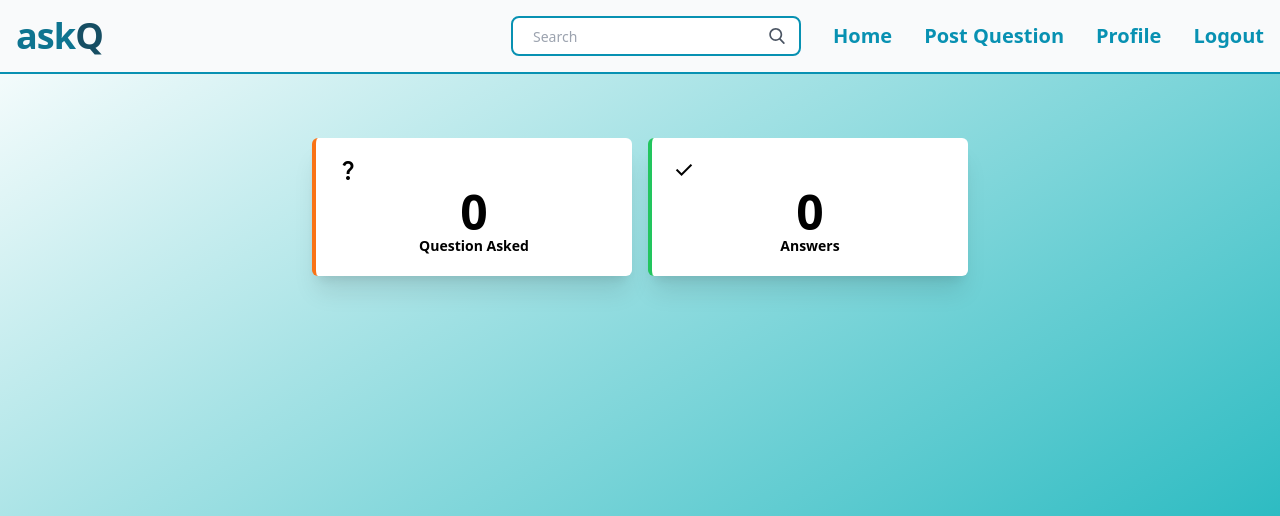
After one commit to Rushikesh8/askQ, a Django app: page /user-profile/ in a window 1280 px wide. The commit adds this page. Shown: the top 516 px of the page. Run offline with Django 4.2, Linux system fonts and the light colour scheme; the visitor is signed in with stand-in values (Sample User, id 1); data that the repository does not hold is empty; some libraries are stand-ins or nearby versions.

Commit message:
add profile tab

```diff
--- a/quora_app/dbapi.py
+++ b/quora_app/dbapi.py
@@ -12,3 +12,6 @@ def get_answer(*args,**kwargs) -> Answer:
 
 def filter_answer(*args,**kwargs) -> QuerySet:
     return Answer.objects.filter(*args,**kwargs)
+
+def filter_question(*args,**kwargs) -> QuerySet:
+    return Question.objects.filter(*args,**kwargs)
--- a/quora_app/urls.py
+++ b/quora_app/urls.py
@@ -6,7 +6,8 @@ from quora_app.views import (custom_signup,
                              post_question,
                              answer_question,
                              like_answer,
-                             custom_logout)
+                             custom_logout,
+                             user_profile)
 
 def redirect_to_login(request):
     return redirect('/login/')
@@ -20,4 +21,5 @@ urlpatterns = [
     path('answer-question/<int:question_id>/', answer_question, name='answer-question'),
     path('like-answer/<int:answer_id>/', like_answer, name='like-answer'),
     path('logout/', custom_logout, name='logout'),
+    path('user-profile/', user_profile, name='user-profile'),
  ]
--- a/quora_app/views.py
+++ b/quora_app/views.py
@@ -3,7 +3,8 @@ from django.db.models import Q
 from quora_app.forms import CustomSignupForm,CustomLoginForm,QuestionForm,AnswerForm
 from django.contrib.auth import login, authenticate,logout
 from django.contrib import messages
-from quora_app.dbapi import get_all_questions,get_answer,get_question,filter_answer
+from quora_app.dbapi import get_all_questions,get_answer,get_question,filter_answer,filter_question
+from django.contrib.auth.decorators import login_required
 
 def custom_signup(request):
     if request.method == 'POST':
@@ -32,9 +33,8 @@ def custom_login(request):
         form = CustomLoginForm()
     return render(request, 'login.html', {'form': form})
 
+@login_required
 def question_list(request):
-    if not request.user.is_authenticated:
-        return redirect('login')
     query = request.GET.get('search',"")
     questions = get_all_questions().filter(Q(title__icontains=query)).order_by('-id')
     answers_liked = list()
@@ -42,10 +42,8 @@ def question_list(request):
         answers_liked = filter_answer(likes=request.user)
     return render(request, 'questions.html', {'questions': questions,"answers_liked":answers_liked})
 
-
+@login_required
 def post_question(request):
-    if not request.user.is_authenticated:
-        return redirect('login')
     if request.method == 'POST':
         form = QuestionForm(request.POST)
         if form.is_valid():
@@ -57,9 +55,8 @@ def post_question(request):
         form = QuestionForm()
     return render(request, 'post_question.html', {'form': form})
 
+@login_required
 def answer_question(request, question_id):
-    if not request.user.is_authenticated:
-        return redirect('login')
     question = get_question(id=question_id)
     if request.method == 'POST':
         form = AnswerForm(request.POST)
@@ -73,9 +70,8 @@ def answer_question(request, question_id):
         form = AnswerForm()
     return render(request, 'answer.html', {'form': form, 'question': question})
 
+@login_required
 def like_answer(request, answer_id):
-    if not request.user.is_authenticated:
-        return redirect('login')
     answer = get_answer(id=answer_id)
     if request.user in answer.likes.all():
         answer.likes.remove(request.user)
@@ -89,3 +85,11 @@ def like_answer(request, answer_id):
 def custom_logout(request):
     logout(request)
     return redirect('login')
+
+@login_required
+def user_profile(request):
+    # if not request.user.is_authenticated:
+    #     return redirect('login')
+    question_asked = filter_question(user=request.user).count()
+    answered = filter_answer(user=request.user).count()
+    return render(request, 'profile.html', {'question_asked': question_asked, 'answered': answered})
--- a/templates/base.html
+++ b/templates/base.html
@@ -74,6 +74,9 @@
                     <a href="{% url 'post-question' %}" class="block py-2 pl-3 pr-4 text-cyan-600 font-semibold text-xl  md:border-0 md:p-0">Post Question</a>
                   </li>
                   <li>
+                    <a href="{% url 'user-profile' %}" class="block py-2 pl-3 pr-4 text-cyan-600 font-semibold text-xl  md:border-0 md:p-0">Profile</a>
+                  </li>
+                  <li>
                     <a href="{% url 'logout' %}" class="block py-2 pl-3 pr-4 text-cyan-600 font-semibold text-xl  md:border-0 md:p-0">Logout</a>
                   </li>
                   {% else %}
--- /dev/null
+++ b/templates/profile.html
@@ -0,0 +1,50 @@
+{% extends 'base.html' %}
+{% load tailwind_filters %}
+
+{% block content %}
+<div class="flex items-center justify-center gap-x-4">
+    <div
+		class='flex flex-wrap flex-row sm:flex-col justify-center items-center w-full sm:w-1/4 p-5 bg-white rounded-md shadow-xl border-l-4 border-orange-500'>
+		<div class="flex justify-between w-full">
+			<div>
+				<div class="">
+					<span class="material-symbols-outlined w-6 h-6">
+                        question_mark
+                        </span>
+				</div>
+			</div>
+
+		</div>
+		<div class="text-center">
+			<div class="font-bold text-5xl">
+				{{question_asked}}
+			</div>
+			<div class="font-bold text-sm">
+			 Question Asked
+			</div>
+		</div>
+	</div>
+    <div
+		class='flex flex-wrap flex-row sm:flex-col justify-center items-center w-full sm:w-1/4 p-5 bg-white rounded-md shadow-xl border-l-4 border-green-500'>
+		<div class="flex justify-between w-full">
+			<div>
+				<div class="">
+					<span class="material-symbols-outlined w-6 h-6">
+                        done
+                        </span>
+				</div>
+			</div>
+
+		</div>
+		<div class="text-center">
+			<div class="font-bold text-5xl">
+				{{answered}}
+			</div>
+			<div class="font-bold text-sm">
+			 Answers
+			</div>
+		</div>
+	</div>
+
+</div>
+{% endblock %}
```
